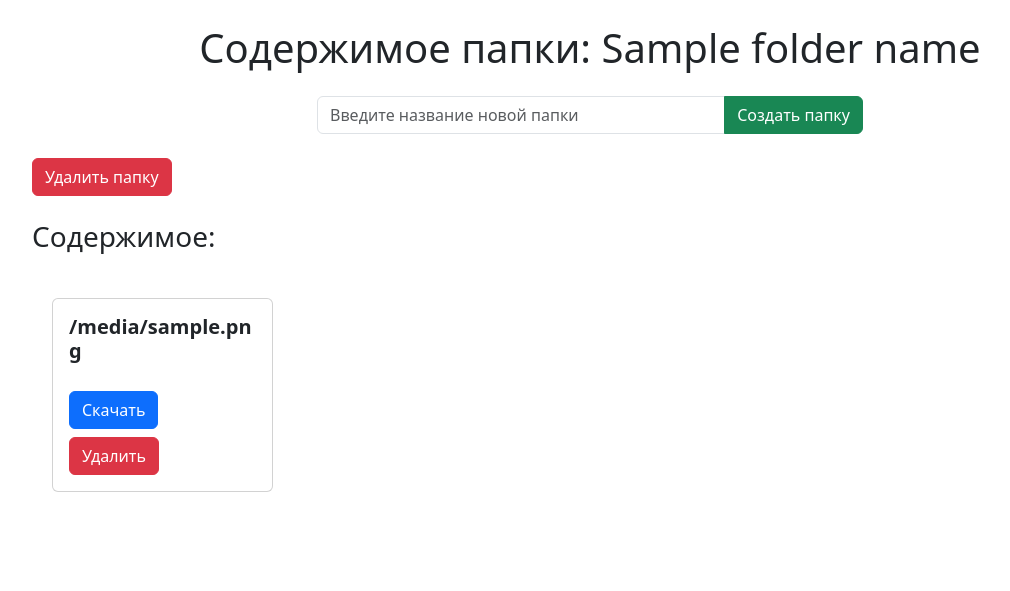
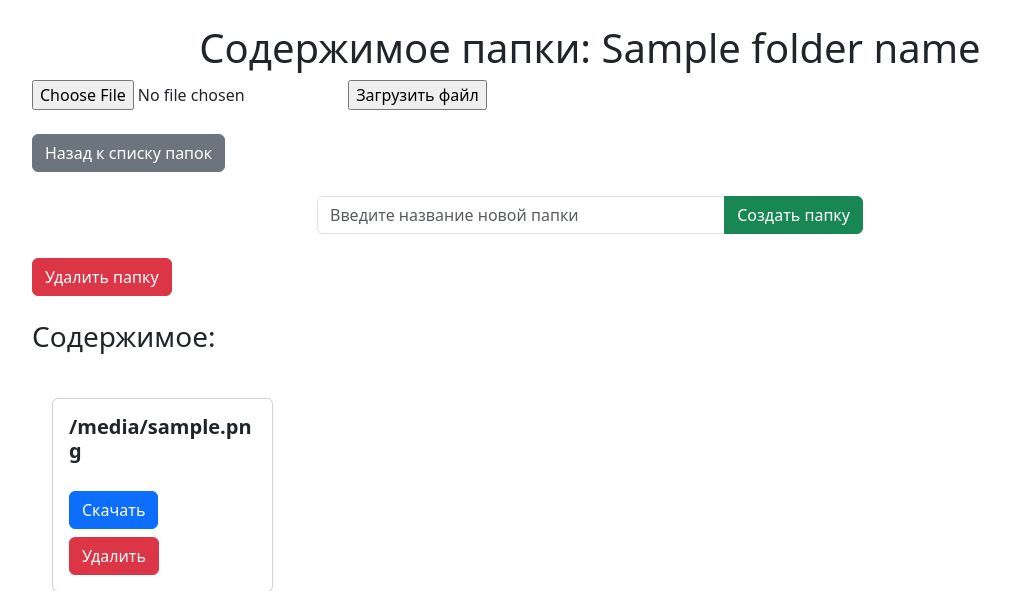
Before and after one commit to Alexander4409/Flask_Folders_for_teachers, a Flask app: template templates/folder.html in a window 1280 px wide. Shown: the top 591 px of the page, without its empty margins (50-1060 px from the left). Run offline with Flask 3, Linux system fonts and the light colour scheme; the template is opened without the code that fills it: most values are stand-ins (such as "Sample title", 1, 10 or a date in 2020).

Commit message:
add load file func

```diff
--- a/app.py
+++ b/app.py
@@ -28,7 +28,6 @@ def index():
     return render_template('index.html', folders=folders)
 
 
-# Просмотр содержимого папки
 @app.route('/folder/<folder_name>', methods=['GET', 'POST'])
 def folder_contents(folder_name):
     folder_path = os.path.join(app.config['UPLOAD_FOLDER'], folder_name)
--- a/templates/folder.html
+++ b/templates/folder.html
@@ -4,17 +4,14 @@
     <meta charset="UTF-8">
     <meta name="viewport" content="width=device-width, initial-scale=1.0">
     <title>{{ folder_name }}</title>
-    <!-- Подключаем Bootstrap -->
     <link href="https://cdn.jsdelivr.net/npm/bootstrap@5.3.0-alpha1/dist/css/bootstrap.min.css" rel="stylesheet">
     <style>
         .folder-card {
             margin: 20px;
         }
-
         .folder-title {
             font-weight: bold;
         }
-
         .card-button {
             margin-top: 20px;
         }
@@ -23,6 +20,15 @@
 <body>
     <div class="container mt-4">
         <h1 class="text-center">Содержимое папки: {{ folder_name }}</h1>
+
+        <!-- Форма для загрузки файла -->
+        <form action="{{ url_for('upload_file', folder_name=folder_name) }}" method="POST" enctype="multipart/form-data">
+            <input type="file" name="file" required>
+            <input type="submit" value="Загрузить файл">
+        </form>
+
+        <!-- Кнопка возврата к просмотру папки -->
+        <button onclick="window.location.href='{{ url_for('index') }}'" class="btn btn-secondary mt-4">Назад к списку папок</button>
 
         <!-- Форма для создания новой подпапки -->
         <div class="row justify-content-center mt-4">
@@ -60,7 +66,6 @@
         <!-- Конец блока для файлов -->
     </div>
 
-    <!-- Подключаем Bootstrap JavaScript (если нужно для будущих интерактивных элементов) -->
     <script src="https://cdn.jsdelivr.net/npm/bootstrap@5.3.0-alpha1/dist/js/bootstrap.bundle.min.js"></script>
 </body>
 </html>
--- a/templates/index.html
+++ b/templates/index.html
@@ -14,17 +14,14 @@
     <meta charset="UTF-8">
     <meta name="viewport" content="width=device-width, initial-scale=1.0">
     <title>Folders</title>
-    <!-- Подключаем Bootstrap -->
     <link href="https://cdn.jsdelivr.net/npm/bootstrap@5.3.0-alpha1/dist/css/bootstrap.min.css" rel="stylesheet">
     <style>
         .folder-card {
             margin: 20px;
         }
-
         .folder-title {
             font-weight: bold;
         }
-
         .card-button {
             margin-top: 20px;
         }
@@ -60,7 +57,6 @@
         <!-- Конец блока для папок -->
     </div>
 
-    <!-- Подключаем Bootstrap JavaScript (если нужно для будущих интерактивных элементов) -->
     <script src="https://cdn.jsdelivr.net/npm/bootstrap@5.3.0-alpha1/dist/js/bootstrap.bundle.min.js"></script>
 </body>
 </html>
--- a/templates/upload.html
+++ b/templates/upload.html
@@ -8,11 +8,11 @@
 
     <!-- Форма для загрузки файла -->
     <form action="{{ url_for('upload_file', folder_name=folder_name) }}" method="POST" enctype="multipart/form-data">
-        <input type="file" name="file">
-        <input type="submit" value="Upload">
+        <input type="file" name="file" required>
+        <input type="submit" value="Загрузить">
     </form>
 
     <!-- Кнопка возврата к просмотру содержимого папки -->
-    <button onclick="window.location.href='{{ url_for('folder_contents', folder_name=folder_name) }}'">Back to Folder</button>
+    <button onclick="window.location.href='{{ url_for('folder_contents', folder_name=folder_name) }}'">Назад к папке</button>
 </body>
 </html>
```
